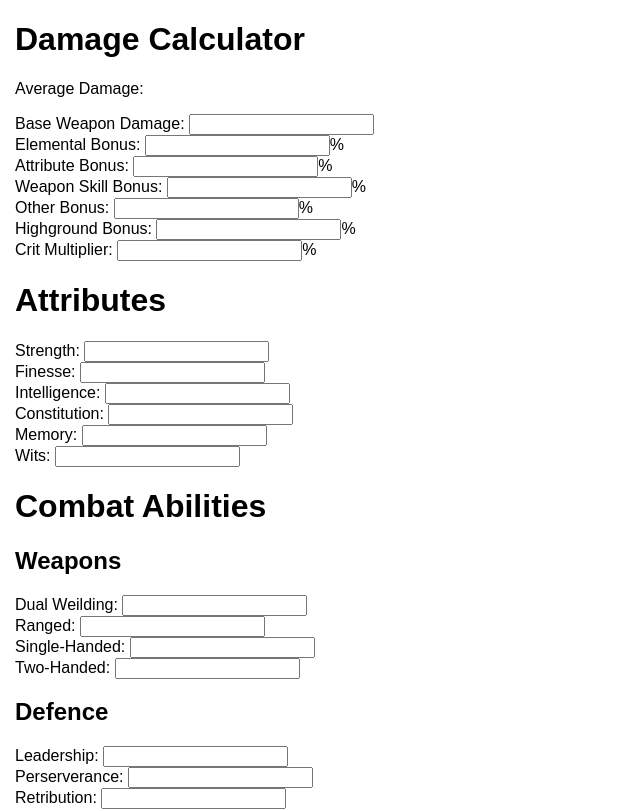
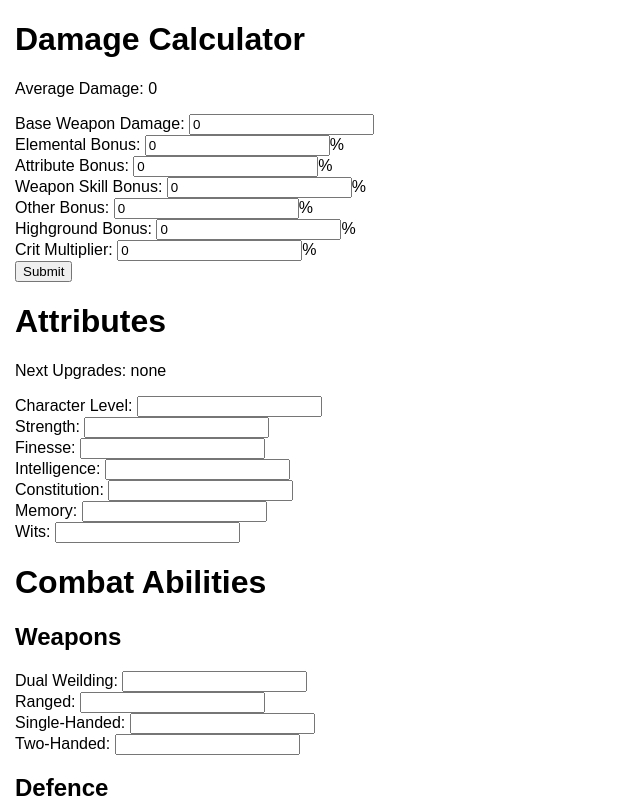
Before and after one commit to teemoetee/divinity-stats, a React (Create React App) app: page / in a window 1280 px wide. Shown: the top 811 px of the page, without its empty margins (0-640 px from the left). Built offline with nearby package versions, Linux system fonts and the light colour scheme.

Commit message:
made the application 'stateful'

```diff
--- a/src/CharacterData.js
+++ b/src/CharacterData.js
@@ -1,170 +1,185 @@
 //this will replace gets all character data from user input
 import React, { Component } from 'react';
 
-class CharacterData extends React.Component {
+class CharacterData extends Component {
     constructor(props) {
+
         super(props);
-        this.handleSubmit = this.handleSubmit.bind(this);
-        //this.getValues = this.getValues.bind(this);
-        //var averageDamage = 0;
+        this.state = {
+            upgrades: "none",
+            output: 0,
+            damage: 0,
+            elemental: 0,
+            attribute: 0,
+            weaponskill: 0,
+            other: 0,
+            highground: 0,
+            crit: 0
+            // level: 0,
+            // strength: 0,
+            // finesse: 0,
+            // intelligence: 0,
+            // constitution: 0,
+            // memory: 0,
+            // wits: 0
+        }
+        this.handleAverageDamage = this.handleAverageDamage.bind(this);
+        this.getAverageDamage = this.getAverageDamage.bind(this);
+        this.handleNextUpgrades = this.handleNextUpgrades.bind(this);
+        this.getNextUpgrades = this.getNextUpgrades.bind(this);
+        this.handleInputChange = this.handleInputChange.bind(this);
     }
 
+    getAverageDamage() {
+        const { damage, elemental, attribute, weaponskill, other, highground, crit } = this.state;
 
-    handleSubmit(output) {
-        var baseDamage = document.getElementById("damage").value;
-        var elementalBonus = document.getElementById("elemental").value;
-        var attributeBonus = document.getElementById("attribute").value;
-        var weaponSkillBonus = document.getElementById("weapon skill").value;
-        var otherBonus = document.getElementById("other").value;
-        var highgroundBonus = document.getElementById("highground").value;
-        var critMultiplier = document.getElementById("crit").value;
-        var strength = document.getElementById("strength").value;
-        var finesse = document.getElementById("finesse").value;
-        var intelligence = document.getElementById("intelligence").value;
-        var constitution = document.getElementById("constitution").value;
-        var memory = document.getElementById("memory").value;
-        var wits = document.getElementById("wits").value;
-        var dualWeilding = document.getElementById("dualWeilding").value;
-        var ranged = document.getElementById("ranged").value;
-        var singleHanded = document.getElementById("singleHanded").value;
-        var twoHanded = document.getElementById("twoHanded").value;
-        var leadership = document.getElementById("leadership").value;
-        var perserverance = document.getElementById("perserverance").value;
-        var retribution = document.getElementById("retribution").value;
-        var aerotheurge = document.getElementById("aerotheurge").value;
-        var geomancer = document.getElementById("geomancer").value;
-        var huntsman = document.getElementById("huntsman").value;
-        var hydrosophist = document.getElementById("hydrosophist").value;
-        var necromancer = document.getElementById("necromancer").value;
-        var polymorph = document.getElementById("polymorph").value;
-        var pyrokinetic = document.getElementById("pyrokinetic").value;
-        var scoundrel = document.getElementById("scoundrel").value;
-        var summoning = document.getElementById("summoning").value;
-        var warfare = document.getElementById("warfare").value;
+        var averageDamage = Math.floor(damage * (1 + (elemental / 100)) * (1 + (attribute / 100) + (weaponskill / 100) + (other / 100)) * (1 + (highground / 100) + (crit / 100)));
+        //console.log("hello");
+        return averageDamage;
+    }
+    getNextUpgrades() {
+        const { level, strength, finesse, intelligence, constitution, memory, wits, dualWeilding, ranged, singleHanded, twoHanded, leadership, perserverance, retribution, aerotheurge, geomancer, huntsman, hydrosophist, necromancer, polymorph, pyrokinetic, scoundrel, summoning, warfare } = this.state;
+        // figure out next upgrades
+        var y = level * strength;
+        return y;
+        //return next upgrades as string
+    }
 
-        //return an object with all the values in it to be passed to another component for evaluation.
-        //var averageDamage = Math.floor(Number(baseDamage)*(1.0 + (Number(elementalBonus)/100))*(1.0 + (Number(attributeBonus)/100) + (Number(weaponSkillBonus)/100) + (Number(otherBonus)/100))*(1.0 + (Number(highgroundBonus)/100) + (Number(critMultiplier)/100)));
-        //return averageDamage;
-        //console.log('average damage ' + averageDamage);
-        //document.getElementById("output").innerHTML = "Average Damage: " + averageDamage;
-        output.preventDefault();
+    handleNextUpgrades(event) {
+        var nextUpgrades = {};
+        nextUpgrades["upgrades"] = this. getNextUpgrades();
+        this.setState(nextUpgrades);
+        event.preventDefault();
+    }
+
+    handleAverageDamage(event) {
+        var newOutput = {};
+        newOutput["output"] = this.getAverageDamage();
+        this.setState(newOutput);
+        event.preventDefault();
+    }
+
+    handleInputChange(event) {
+        var newVal = {};
+        newVal[event.target.id] = Number(event.target.value);
+        this.setState(newVal);
     }
 
     render() {
-        var i;
-        var array = [];
-        for (i = 1; i <= 50; i++) {
-            array.push(i);
-        }
         return (
             <div id='master'>
                 <div id='damageCalculator'>
                     <h1>Damage Calculator</h1>
-                    <p id="output">Average Damage: </p>
-                    <form onSubmit={this.handleSubmit}>
+                    <p id="output" value={this.state.output}>Average Damage: {this.state.output}</p>
+                    <form onSubmit={this.handleAverageDamage}>
                         <label>
-                            Base Weapon Damage: <input type="number" id="damage" />
+                            Base Weapon Damage: <input type="number" id="damage" value={this.state.damage} onChange={this.handleInputChange} />
                         </label><br />
                         <label>
-                            Elemental Bonus: <input type="number" id="elemental" />%
+                            Elemental Bonus: <input type="number" id="elemental" value={this.state.elemental} onChange={this.handleInputChange} />%
                     </label><br />
                         <label>
-                            Attribute Bonus: <input type="number" id="attribute" />%
+                            Attribute Bonus: <input type="number" id="attribute" value={this.state.attribute} onChange={this.handleInputChange} />%
                     </label><br />
                         <label>
-                            Weapon Skill Bonus: <input type="number" id="weapon skill" />%
+                            Weapon Skill Bonus: <input type="number" id="weaponskill" value={this.state.weaponskill} onChange={this.handleInputChange} />%
                     </label><br />
                         <label>
-                            Other Bonus: <input type="number" id="other" />%
+                            Other Bonus: <input type="number" id="other" value={this.state.other} onChange={this.handleInputChange} />%
                     </label><br />
                         <label>
-                            Highground Bonus: <input type="number" id="highground" />%
+                            Highground Bonus: <input type="number" id="highground" value={this.state.highground} onChange={this.handleInputChange} />%
                     </label><br />
                         <label>
-                            Crit Multiplier: <input type="number" id="crit" />%
+                            Crit Multiplier: <input type="number" id="crit" value={this.state.crit} onChange={this.handleInputChange} />%
                     </label><br />
-
+                        <input type="submit" value="Submit" />
                     </form>
                 </div>
                 <div id='attributes'>
                     <h1>Attributes</h1>
-                    <form onSubmit={this.handleSubmit}>
+                    <p id="upgrades" value={this.state.upgrades}>Next Upgrades: {this.state.upgrades}</p>
+                    <form onSubmit={this.handleNextUpgrades}>
                         <label>
-                            Strength: <input type='number' id='strength' />
+                            Character Level: <input type='number' id='level' value={this.state.level} onChange={this.handleInputChange} />
                         </label><br />
                         <label>
-                            Finesse: <input type='number' id='finesse' />
+                            Strength: <input type='number' id='strength' value={this.state.strength} onChange={this.handleInputChange} />
                         </label><br />
                         <label>
-                            Intelligence: <input type='number' id='intelligence' />
+                            Finesse: <input type='number' id='finesse' value={this.state.finesse} onChange={this.handleInputChange} />
                         </label><br />
                         <label>
-                            Constitution: <input type='number' id='constitution' />
+                            Intelligence: <input type='number' id='intelligence' value={this.state.intelligence} onChange={this.handleInputChange} />
                         </label><br />
                         <label>
-                            Memory: <input type='number' id='memory' />
+                            Constitution: <input type='number' id='constitution' value={this.state.constitution} onChange={this.handleInputChange} />
                         </label><br />
                         <label>
-                            Wits: <input type='number' id='wits' />
+                            Memory: <input type='number' id='memory' value={this.state.memory} onChange={this.handleInputChange} />
                         </label><br />
+                        <label>
+                            Wits: <input type='number' id='wits' value={this.state.wits} onChange={this.handleInputChange} />
+                        </label><br />
+                        {/* <input type="submit" value="Submit" /> */}
                     </form>
                 </div>
                 <div id='abilities'>
                     <h1>Combat Abilities</h1>
-                    <form onSubmit={this.handleSubmit}>
+                    <form onSubmit={this.handleNextUpgrades}>
                         <h2>Weapons</h2>
                         <label>
-                            Dual Weilding: <input type='number' id='dualWeilding' />
+                            Dual Weilding: <input type='number' id='dualWeilding' value={this.state.dualWeilding} onChange={this.handleInputChange} />
                         </label><br />
                         <label>
-                            Ranged: <input type='number' id='ranged' />
+                            Ranged: <input type='number' id='ranged' value={this.state.ranged} onChange={this.handleInputChange} />
                         </label><br />
                         <label>
-                            Single-Handed: <input type='number' id='singleHanded' />
+                            Single-Handed: <input type='number' id='singleHanded' value={this.state.singleHanded} onChange={this.handleInputChange} />
                         </label><br />
                         <label>
-                            Two-Handed: <input type='number' id='twoHanded' />
+                            Two-Handed: <input type='number' id='twoHanded' value={this.state.twoHanded} onChange={this.handleInputChange} />
                         </label><br />
                         <h2>Defence</h2>
                         <label>
-                            Leadership: <input type='number' id='leadership' />
+                            Leadership: <input type='number' id='leadership' value={this.state.leadership} onChange={this.handleInputChange} />
                         </label><br />
                         <label>
-                            Perserverance: <input type='number' id='perserverance' />
+                            Perserverance: <input type='number' id='perserverance' value={this.state.perserverance} onChange={this.handleInputChange} />
                         </label><br />
                         <label>
-                            Retribution: <input type='number' id='retribution' />
+                            Retribution: <input type='number' id='retribution' value={this.state.retribution} onChange={this.handleInputChange} />
                         </label><br />
                         <h2>Skills</h2>
                         <label>
-                            Aerotheurge: <input type='number' id='aerotheurge' />
+                            Aerotheurge: <input type='number' id='aerotheurge' value={this.state.aerotheurge} onChange={this.handleInputChange} />
                         </label><br />
                         <label>
-                            Geomancer: <input type='number' id='geomancer' />
+                            Geomancer: <input type='number' id='geomancer' value={this.state.geomancer} onChange={this.handleInputChange} />
                         </label><br />
                         <label>
-                            Huntsman: <input type='number' id='huntsman' />
+                            Huntsman: <input type='number' id='huntsman' value={this.state.huntsman} onChange={this.handleInputChange} />
                         </label><br />
                         <label>
-                            Hydrosophist: <input type='number' id='hydtosophist' />
+                            Hydrosophist: <input type='number' id='hydtosophist' value={this.state.hydrosophist} onChange={this.handleInputChange} />
                         </label><br />
                         <label>
-                            Necromancer: <input type='number' id='necromancer' />
+                            Necromancer: <input type='number' id='necromancer' value={this.state.necromancer} onChange={this.handleInputChange} />
                         </label><br />
                         <label>
-                            Polymorph: <input type='number' id='polymorph' />
+                            Polymorph: <input type='number' id='polymorph' value={this.state.polymorph} onChange={this.handleInputChange} />
                         </label><br />
                         <label>
-                            Pyrokinetic: <input type='number' id='pyrokinetic' />
+                            Pyrokinetic: <input type='number' id='pyrokinetic' value={this.state.pyrokinetic} onChange={this.handleInputChange} />
                         </label><br />
                         <label>
-                            Scoundrel: <input type='number' id='scoundrel' />
+                            Scoundrel: <input type='number' id='scoundrel' value={this.state.scoundrel} onChange={this.handleInputChange} />
                         </label><br />
                         <label>
-                            Summoning: <input type='number' id='summoning' />
+                            Summoning: <input type='number' id='summoning' value={this.state.summoning} onChange={this.handleInputChange} />
                         </label><br />
                         <label>
-                            Warfare: <input type='number' id='warfare' />
+                            Warfare: <input type='number' id='warfare' value={this.state.warfare} onChange={this.handleInputChange} />
                         </label><br />
                         <input type="submit" value="Submit" />
                     </form>
```
